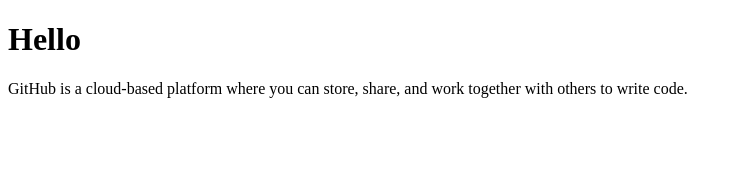
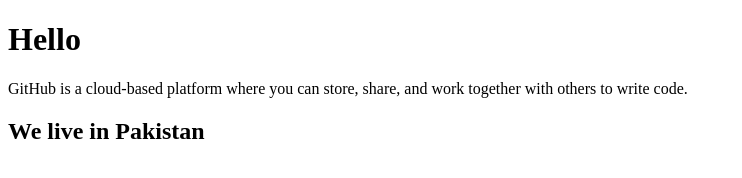
Before and after one commit to Amna9428/github, a plain HTML site: page index.html in a window 1280 px wide. Shown: the whole page, without its empty margins (0-742 px from the left). Drawn offline with Linux system fonts and the light colour scheme.

Commit message:
h2 added

```diff
--- a/index.html
+++ b/index.html
@@ -8,5 +8,6 @@
 <body>
     <h1>Hello</h1>
     <p>GitHub is a cloud-based platform where you can store, share, and work together with others to write code.</p>
+    <h2>We live in Pakistan</h2>
 </body>
 </html>
```
